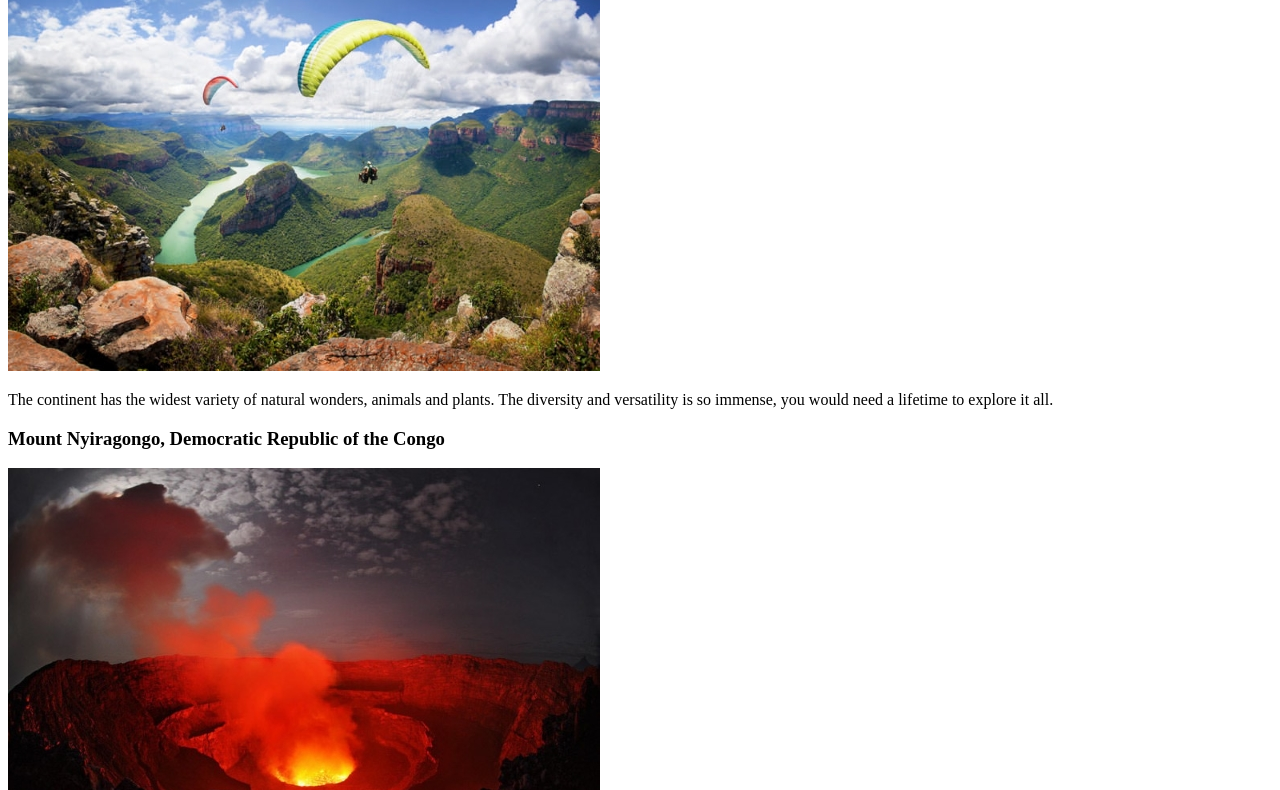
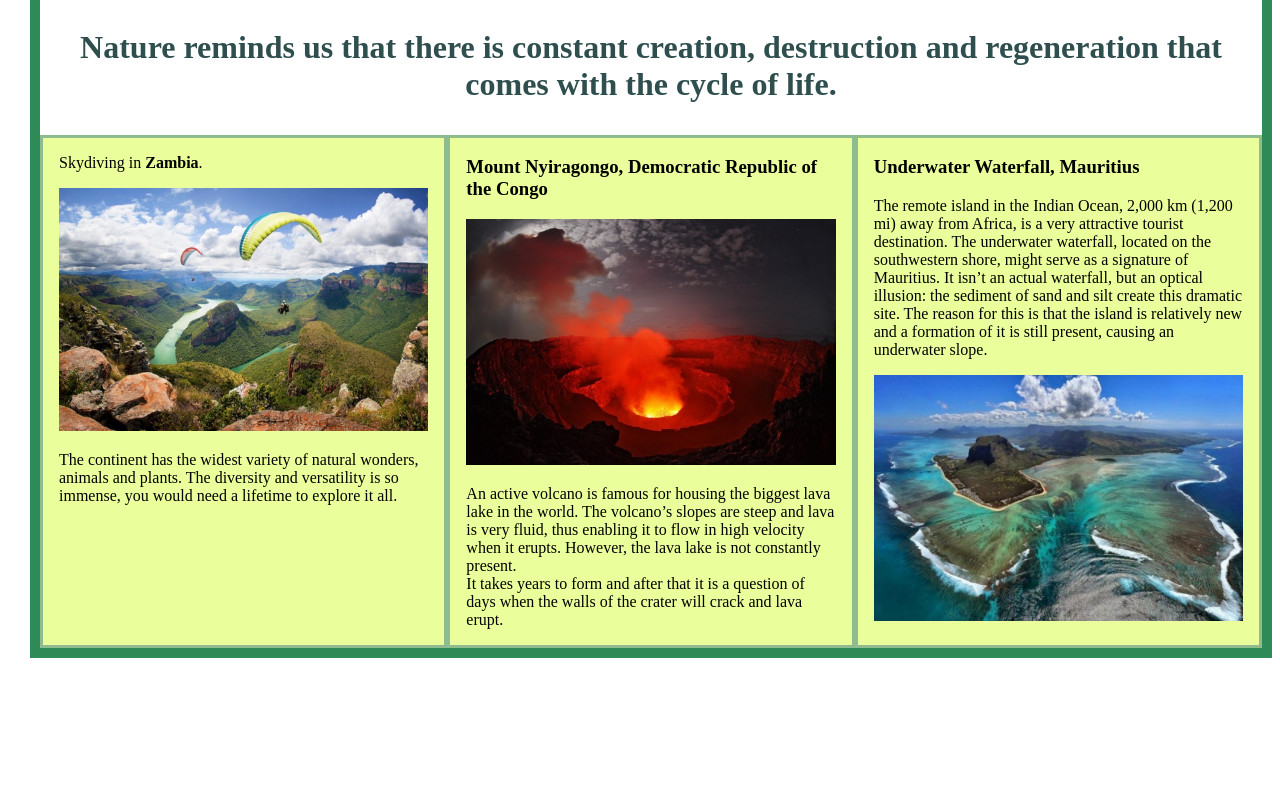
Before and after one commit to ajeanro/augusta-demo-1, a plain HTML site: page index.html in a window 1280 px wide. Shown: the part 203-993 px from the top of the page. After the commit the page ends 869 px from the top, so only its background shows below. Drawn offline with Linux system fonts and the light colour scheme.

Commit message:
1st commit

```diff
--- a/css/style.css
+++ b/css/style.css
@@ -1,5 +1,34 @@
+.main {
+    margin-top: 10px;
+    margin-left: 30px;
+    border: solid;
+    border-width: 10px;
+    border-color: seagreen;
+}
 .nature {
     background-image: url("../images/mountains.jpg");
     background-size: auto;
+}
+#natural {
+    text-align: center;
+    font-size: 2em;
+    -webkit-text-fill-color: darkslategrey;
+}
+main section {
+    display: flex;
+    background-color: rgb(234, 255, 155);
+}
+article {
+    width: 50%;
+    padding: 0 1rem;
+    border: solid;
+    border-color: darkseagreen;
+}
+article img {
+    max-width: 100%;
+}
 
+h1 {
+    text-align: center;
+    font-size: 4em;
 }
--- a/index.html
+++ b/index.html
@@ -7,7 +7,7 @@
     <title>Nice stuffs</title>
     <link href="css/style.css" rel="stylesheet">
 </head>
-<body>
+<body class="main">
     <header class="nature">
         <nav>
             <ul>
@@ -20,9 +20,12 @@
 
     </header>
     <main>
+        <div>
+            <p id="natural"><strong>Nature reminds us that there is constant creation, destruction and regeneration that comes with the cycle of life. </strong></p>
+        </div>
         <section>
             <article>
-                <p>Nature reminds us that there is constant creation,<br> destruction and regeneration that comes with the cycle of life. </p>
+                <p>Skydiving in <strong>Zambia</strong>. </p>
                 <img src="images/zambia.jpg">
                 <p>The continent has the widest variety of natural wonders, animals and plants. The diversity and versatility is so immense, you would need a lifetime to explore it all.</p>
             </article>
```
Also changed, not shown: Mountains.html (+5 -3 lines), wildlife.html (+10 -1 lines), images/afric.jpg (added), images/africa-flags.jpg (added), images/african-leopard.jpg (renamed from images/ckz-african-leopard.jpg).
